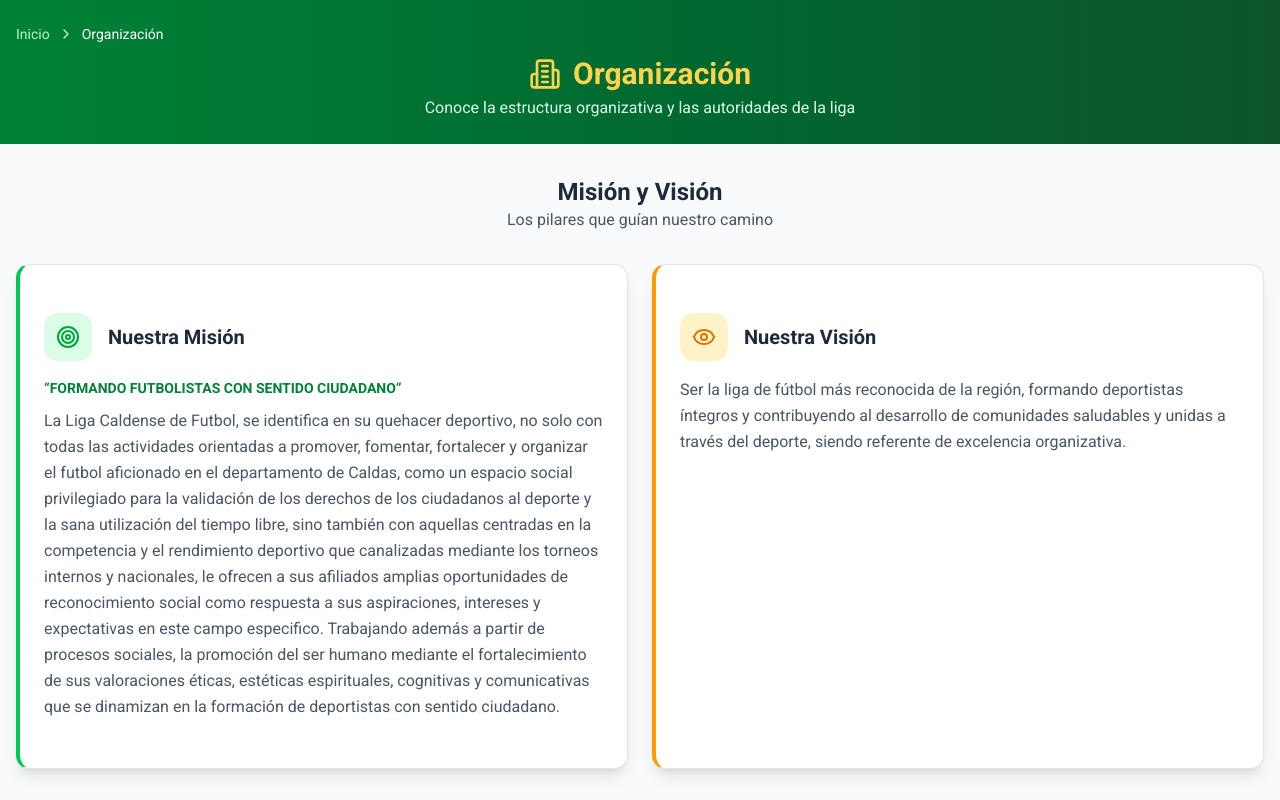
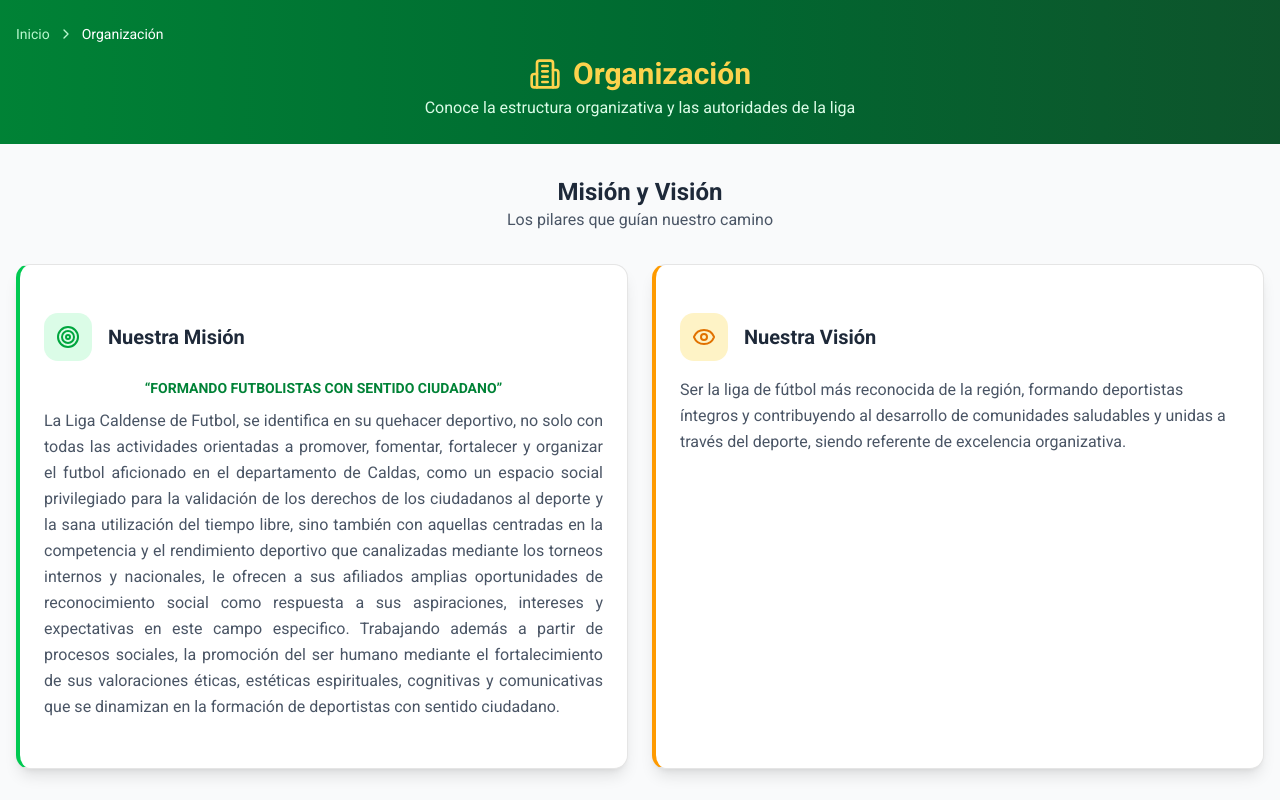
Before and after one commit to eduadsonew-bit/LCF, a Next.js app: page /nosotros/organizacion in a window 1280 px wide. Shown: the top 800 px of the page. Built offline with nearby package versions, Linux system fonts and the light colour scheme; no server answers; the database is empty.

Commit message:
85972f6e-a947-4cc1-a7fd-695b17abadaa

```diff
--- a/src/app/nosotros/organizacion/page.tsx
+++ b/src/app/nosotros/organizacion/page.tsx
@@ -214,10 +214,10 @@ export default function OrganizacionPage() {
                   </div>
                   <h3 className="text-xl font-bold text-gray-800">Nuestra Misión</h3>
                 </div>
-                <p className="text-gray-600 leading-relaxed text-sm font-bold text-green-700 mb-2">
+                <p className="text-gray-600 leading-relaxed text-sm font-bold text-green-700 mb-2 text-center">
                   &ldquo;FORMANDO FUTBOLISTAS CON SENTIDO CIUDADANO&rdquo;
                 </p>
-                <p className="text-gray-600 leading-relaxed">
+                <p className="text-gray-600 leading-relaxed text-justify">
                   La Liga Caldense de Futbol, se identifica en su quehacer deportivo, no solo con todas las actividades orientadas a promover, fomentar, fortalecer y organizar el futbol aficionado en el departamento de Caldas, como un espacio social privilegiado para la validación de los derechos de los ciudadanos al deporte y la sana utilización del tiempo libre, sino también con aquellas centradas en la competencia y el rendimiento deportivo que canalizadas mediante los torneos internos y nacionales, le ofrecen a sus afiliados amplias oportunidades de reconocimiento social como respuesta a sus aspiraciones, intereses y expectativas en este campo especifico. Trabajando además a partir de procesos sociales, la promoción del ser humano mediante el fortalecimiento de sus valoraciones éticas, estéticas espirituales, cognitivas y comunicativas que se dinamizan en la formación de deportistas con sentido ciudadano.
                 </p>
               </CardContent>
```
